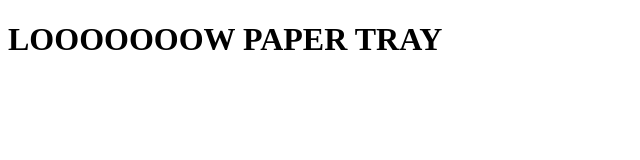
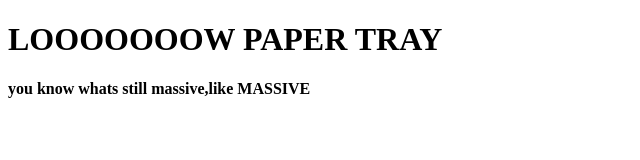
Before and after one commit to csoki1234567/teszt, a plain HTML site: page biztosnem.html in a window 1280 px wide. Shown: the whole page, without its empty margins (0-640 px from the left). Drawn offline with Linux system fonts and the light colour scheme.

Commit message:
modositasok

```diff
--- a/biztosnem.html
+++ b/biztosnem.html
@@ -8,5 +8,6 @@
 </head>
 <body>
     <h1>LOOOOOOOW PAPER TRAY</h1>
+    <h4>you know whats still massive,like MASSIVE</h4>
 </body>
 </html>
```
